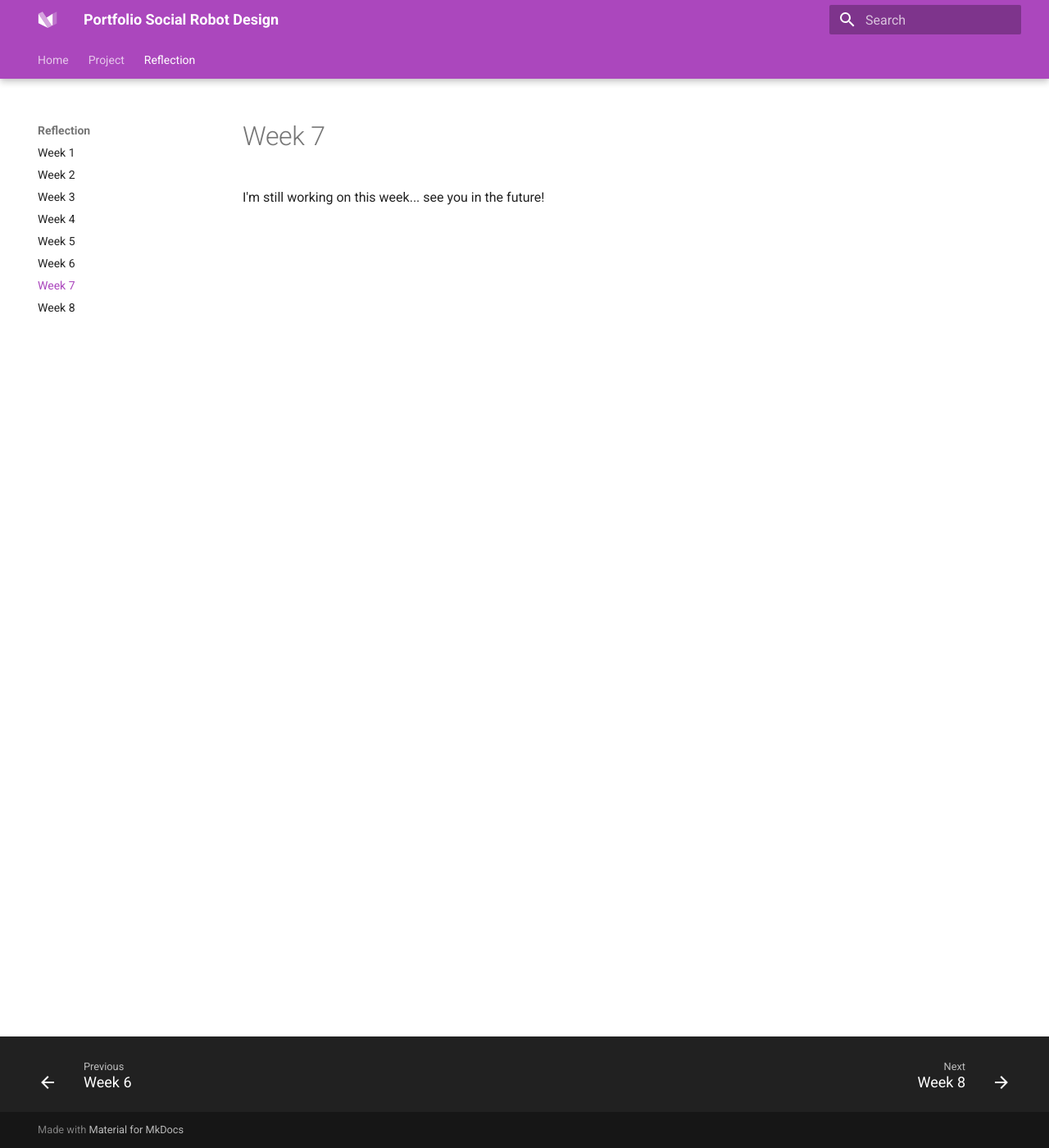
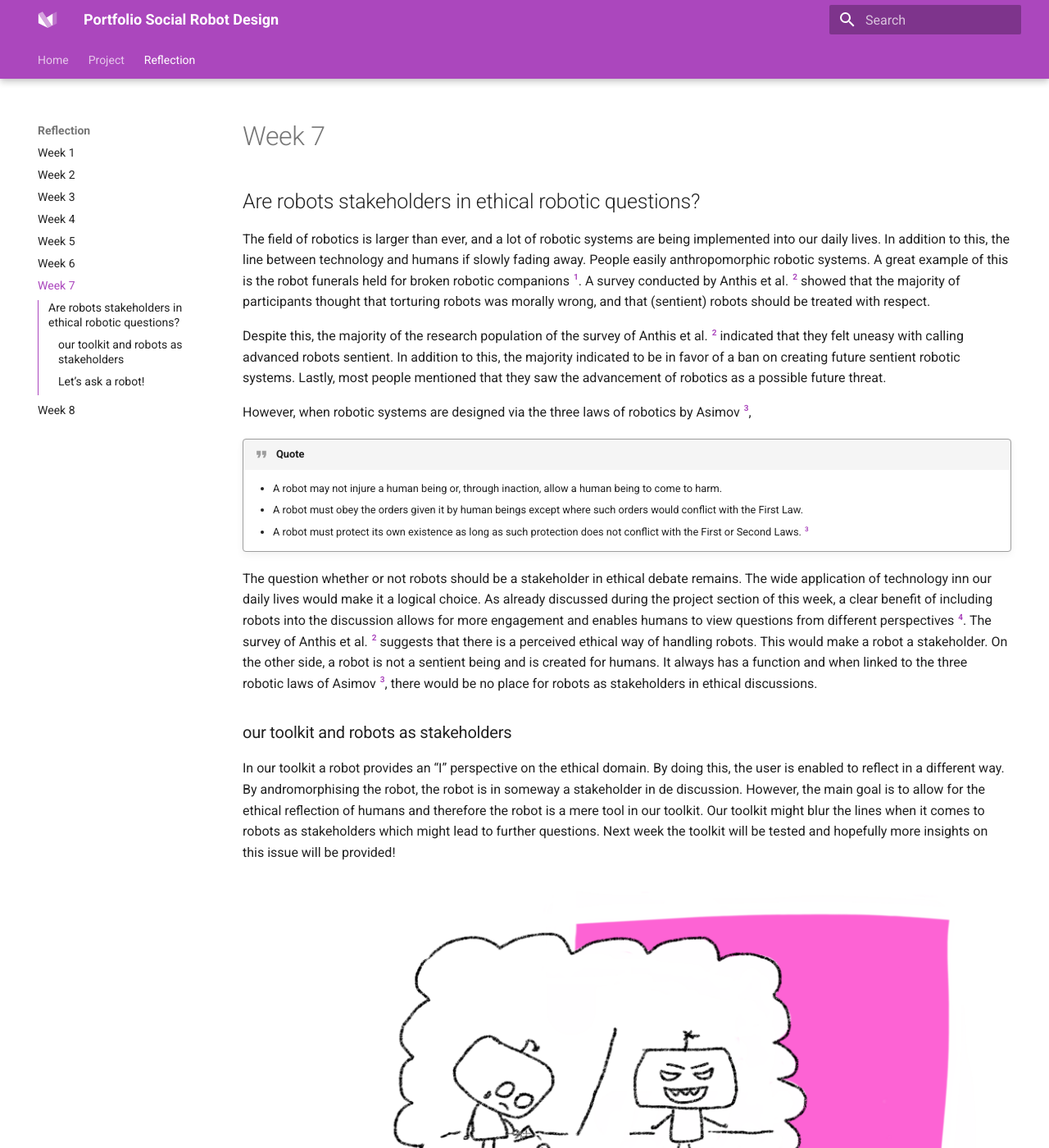
Before and after one commit to HilkeB/social-robot-design-portfolio, an MkDocs documentation site: the page built from docs/reflection7.md, in a window 1280 px wide and 1400 px high. Shown: the whole window at 82% size. Built offline with MkDocs 1.6.1 and Material for MkDocs 9.7.7, drawn with Linux system fonts in a browser that asks for light colours; some of the changed text lies outside the part shown.

Commit message:
reflection week 7

```diff
--- a/docs/reflection7.md
+++ b/docs/reflection7.md
@@ -1 +1,39 @@
-I'm still working on this week... see you in the future!
+## Are robots stakeholders in ethical robotic questions?
+The field of robotics is larger than ever, and a lot of robotic systems are being implemented into our daily lives. In addition to this, the line between technology and humans if slowly fading away. People easily anthropomorphic robotic systems. A great example of this is the robot funerals held for broken robotic companions [^1]. A survey conducted by Anthis et al. [^2] showed that the majority of participants thought that torturing robots was morally wrong, and that (sentient) robots should be treated with respect.
+
+[^1]: ‘Beloved Robot Dogs Honored in Funeral Cerenomy, National Georgraphic, YouTube’. Accessed: June 9th 2025. [Online]. Available at: https://www.youtube.com/watch?v=85737zfBWXw
+[^2]: J. R. Anthis, J. V. T. Pauketat, A. Ladak, en A. Manoli, ‘Perceptions of Sentient AI and Other Digital Minds: Evidence from the AI, Morality, and Sentience (AIMS) Survey’, in Proceedings of the 2025 CHI Conference on Human Factors in Computing Systems, Yokohama Japan: ACM, apr. 2025, pp. 1-22. doi: 10.1145/3706598.3713329.
+
+Despite this, the majority of the research population of the survey of Anthis et al. [^2] indicated that they felt uneasy with calling advanced robots sentient. In addition to this, the majority indicated to be in favor of a ban on creating future sentient robotic systems. Lastly, most people mentioned that they saw the advancement of robotics as a possible future threat.
+
+However, when robotic systems are designed via the three laws of robotics by Asimov [^3],
+!!! quote
+    -	A robot may not injure a human being or, through inaction, allow a human being to come to harm.
+    -	A robot must obey the orders given it by human beings except where such orders would conflict with the First Law.
+    -	A robot must protect its own existence as long as such protection does not conflict with the First or Second Laws. [^3]
+
+[^3]: ‘Laws of robotics’, Wikipedia. 18 februari 2025. Accessed: June 9th 2025. [Online] Available at: https://en.wikipedia.org/w/index.php?title=Laws_of_robotics&oldid=1276408410
+
+The question whether or not robots should be a stakeholder in ethical debate remains. The wide application of technology inn our daily lives would make it a logical choice. As already discussed during the project section of this week, a clear benefit of including robots into the discussion allows for more engagement and enables humans to view questions from different perspectives [^4]. The survey of Anthis et al. [^2] suggests that there is a perceived ethical way of handling robots. This would make a robot a stakeholder. On the other side, a robot is not a sentient being and is created for humans. It always has a function and when linked to the three robotic laws of Asimov [^3], there would be no place for robots as stakeholders in ethical discussions.
+
+[^4]: M. Kropf, ‘Trust and care robots: philosophical considerations, ethical challenges, and viable options’, Intel Serv Robotics, vol. 18, nr. 2, pp. 339-350, mrt. 2025, doi: 10.1007/s11370-025-00589-y.
+
+### our toolkit and robots as stakeholders
+In our toolkit a robot provides an “I” perspective on the ethical domain. By doing this, the user is enabled to reflect in a different way. By andromorphising the robot, the robot is in someway a stakeholder in de discussion. However, the main goal is to allow for the ethical reflection of humans and therefore the robot is a mere tool in our toolkit. Our toolkit might blur the lines when it comes to robots as stakeholders which might lead to further questions. Next week the toolkit will be tested and hopefully more insights on this issue will be provided!
+
+![Robot as sentient being](images/robot_feelings.png)
+/// caption
+Is a robot a sentient being?
+///
+
+### Let’s ask a robot!
+Out of interest I asked my go to AI system (Duck.ai running GPT 4o) the following question: ‘Are robots stakeholders in ethical robotic questions? I would like to hear your thoughts on this, as an AI.’
+I got the following response:
+
+!!! quote
+    ‘As an AI, I don't have feelings, emotions, or personal opinions. My responses are based on patterns in data and programmed guidelines. However, I can provide insights based on ethical frameworks and discussions surrounding robotics.
+    The idea of robots as stakeholders raises important questions about responsibility, accountability, and the ethical treatment of technology. While I don't have personal feelings about these issues, I can recognize that they are significant for society as we navigate the integration of advanced technologies into daily life. The focus should remain on ensuring that technology serves humanity positively and ethically.’[5]
+
+The response of the AI resonates with the view of Asimov [^3] on robotic systems. It centers the human convenience of the technology and dismissed the possibility of robots being stakeholders in the ethical debate.
+
+[^5]: Duck.ai running GPT-4o response to the question:  ‘Are robots stakeholders in ethical robotic questions? I would like to hear your thought on this, as an AI.
```
Also changed, not shown: docs/images/robot_feelings.png (added).
